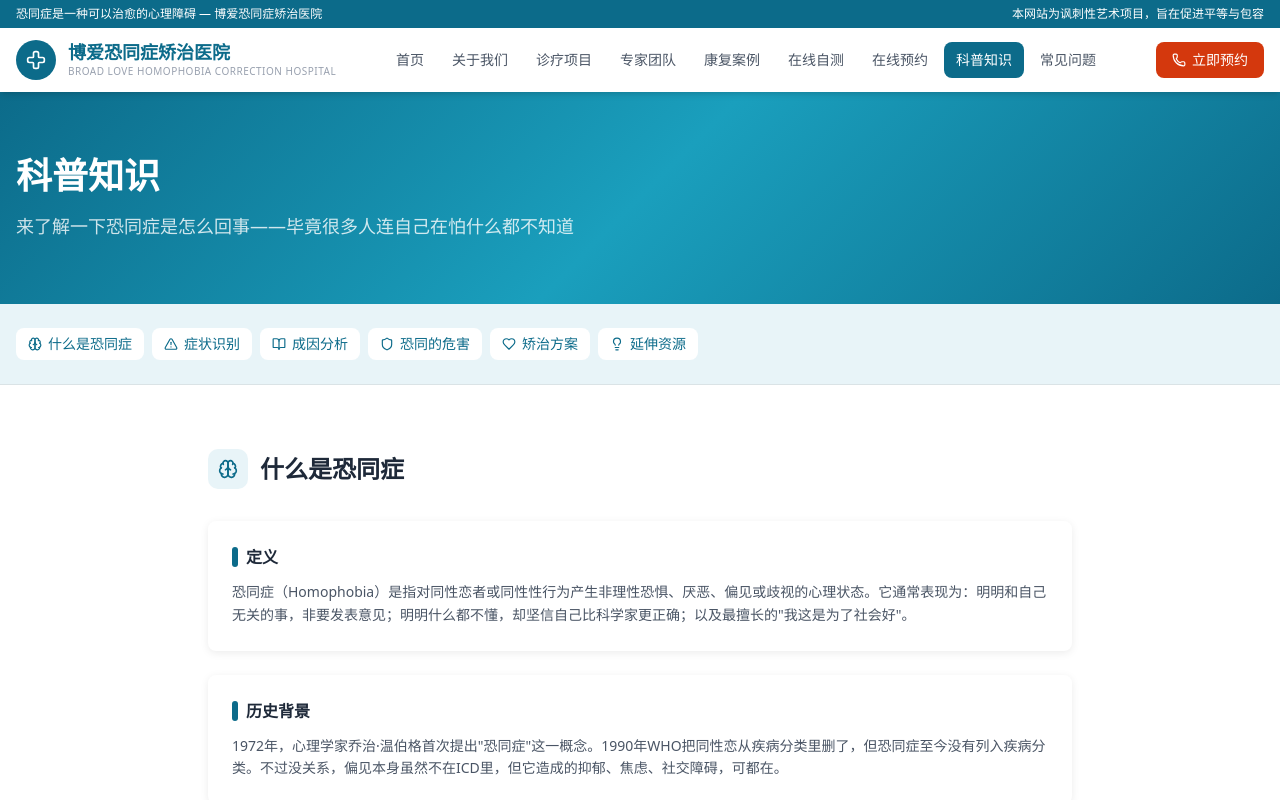
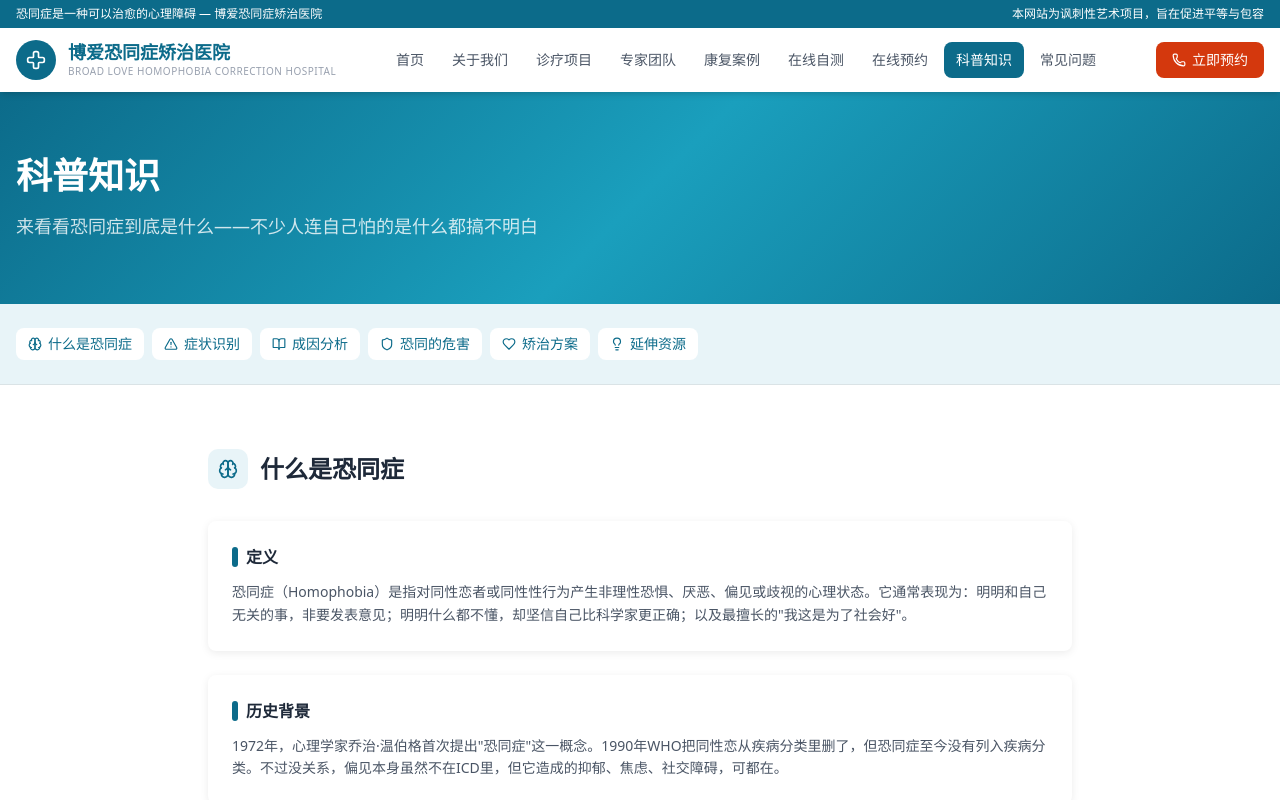
Before and after one commit to JacobYixi/old-broadlovehch, a Next.js app: page /knowledge in a window 1280 px wide. Shown: the top 800 px of the page. Built offline with nearby package versions, Linux system fonts and the light colour scheme.

Commit message:
fix: 修正knowledge hero描述语句通顺性

```diff
--- a/src/app/knowledge/page.tsx
+++ b/src/app/knowledge/page.tsx
@@ -129,7 +129,7 @@ export default function KnowledgePage() {
         <div className="max-w-7xl mx-auto px-4">
           <h1 className="text-4xl font-bold mb-4">科普知识</h1>
           <p className="text-white/80 text-lg max-w-2xl">
-            来了解一下恐同症是怎么回事——毕竟很多人连自己在怕什么都不知道
+            来看看恐同症到底是什么——不少人连自己怕的是什么都搞不明白
           </p>
         </div>
       </section>
```
